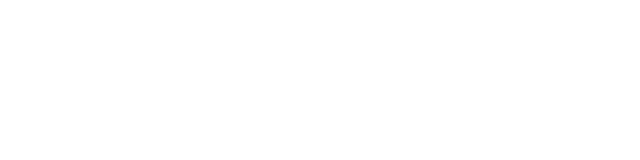
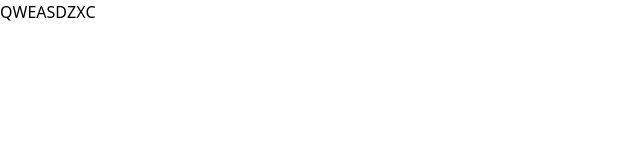
Before and after one commit to DikDns/fcc-front-end-development-projects, a React (Vite) app: page / in a window 1280 px wide. Shown: the top 160 px of the page, without its empty margins (0-640 px from the left). Built offline with nearby package versions, Linux system fonts and the light colour scheme.

Commit message:
add: fcc ux test

```diff
--- a/src/Drum.jsx
+++ b/src/Drum.jsx
@@ -1,7 +1,50 @@
 import { useState } from "react";
 
 function Drum() {
-  return <main id="drum-machine"></main>;
+  const [currentPadBank, setCurrentPadBank] = useState([
+    { id: `Heater-1`, keyCode: 81, keyTrigger: `Q`, audio: new Audio() },
+  ]);
+  const [currentPadBankId, setCurrentPadBankId] = useState(`heater-kit`);
+  const [display, setDisplay] = useState(`Heater Kit`);
+  const [power, setPower] = useState(true);
+  const [sliderVal, setSliderVal] = useState(0.3);
+
+  return (
+    <main id="drum-machine">
+      <div id="drum-container">
+        <div id="display"></div>
+        <div id="drum-pad-container">
+          <button type="button" className={`drum-pad`} id="Heater-1">
+            <audio id="Q" src="#"></audio>Q
+          </button>
+          <button type="button" className={`drum-pad`} id="Heater-2">
+            <audio id="W" src="#"></audio>W
+          </button>
+          <button type="button" className={`drum-pad`} id="Heater-3">
+            <audio id="E" src="#"></audio>E
+          </button>
+          <button type="button" className={`drum-pad`} id="Heater-4">
+            <audio id="A" src="#"></audio>A
+          </button>
+          <button type="button" className={`drum-pad`} id="Heater-5">
+            <audio id="S" src="#"></audio>S
+          </button>
+          <button type="button" className={`drum-pad`} id="Heater-6">
+            <audio id="D" src="#"></audio>D
+          </button>
+          <button type="button" className={`drum-pad`} id="Heater-7">
+            <audio id="Z" src="#"></audio>Z
+          </button>
+          <button type="button" className={`drum-pad`} id="Heater-8">
+            <audio id="X" src="#"></audio>X
+          </button>
+          <button type="button" className={`drum-pad`} id="Heater-9">
+            <audio id="C" src="#"></audio>C
+          </button>
+        </div>
+      </div>
+    </main>
+  );
 }
 
 export default Drum;
```
